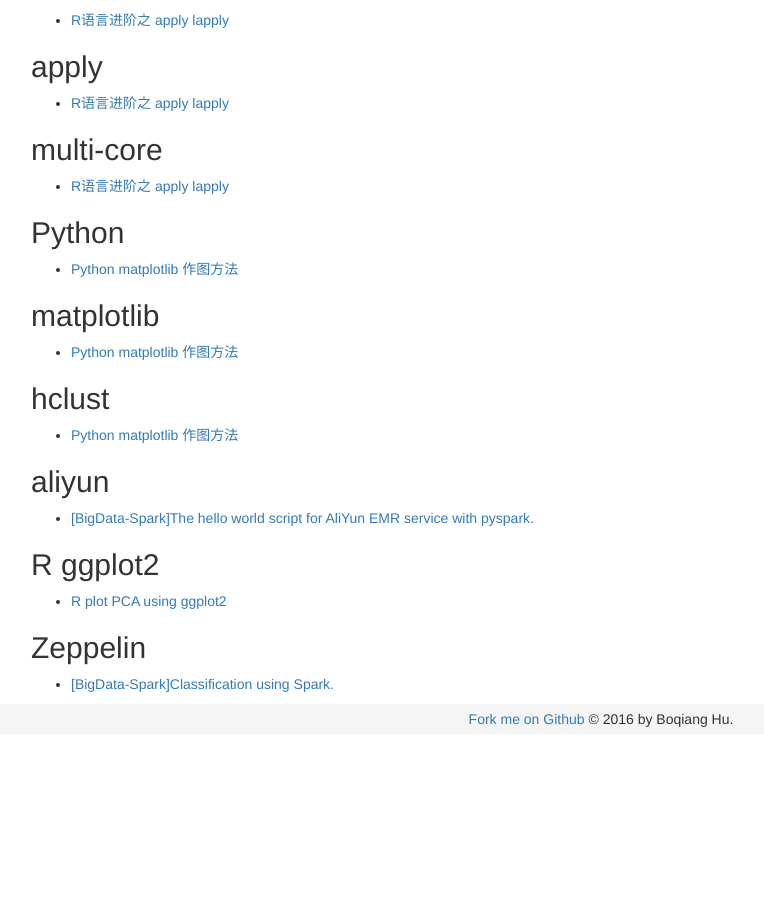
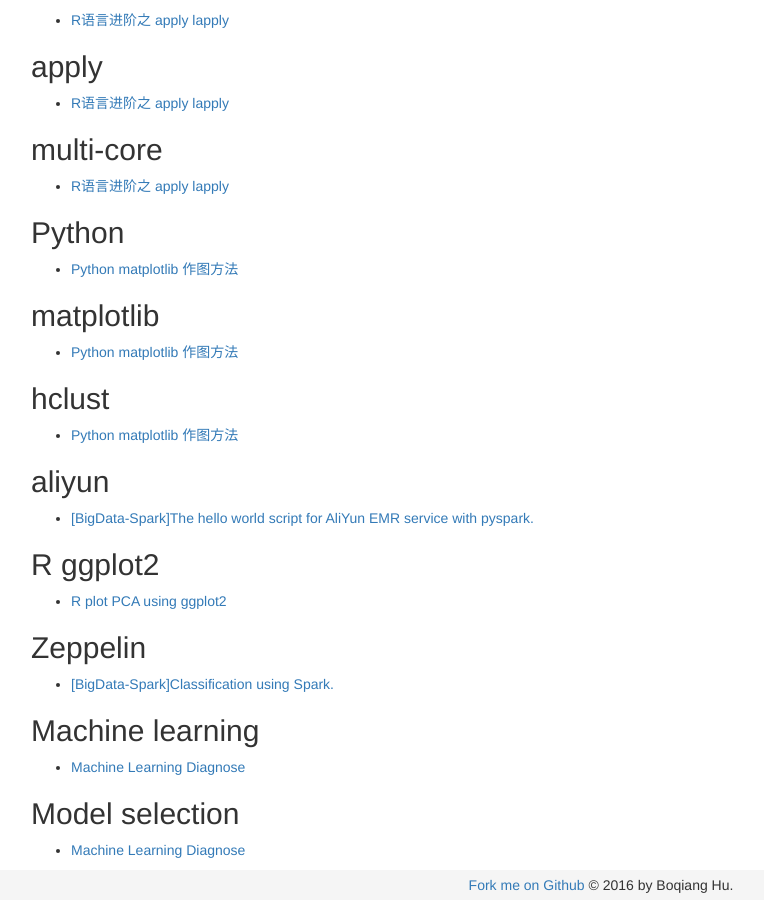
Before and after one commit to huboqiang/huboqiang.github.io, a Jekyll site: the page built from tags.html, in a window 1280 px wide and 900 px high, scrolled down 2621 px. Shown: the whole window, without its empty margins (39-803 px from the left). Built offline with Jekyll 4.4.1, drawn with Linux system fonts in a browser that asks for light colours; before the commit the page ends 3355 px from its top, so only the background shows below that; some of the changed text lies outside the part shown.

Commit message:
Revise format.

```diff
--- a/_posts/machinglearning/2016-03-07-MLDiagnose.md
+++ b/_posts/machinglearning/2016-03-07-MLDiagnose.md
@@ -1,3 +1,12 @@
+---
+title: "Machine Learning Diagnose"
+tagline: ""
+last_updated: 2016-03-07
+category: Machine Learning
+layout: post
+tags : [Machine learning, Model selection]
+---
+
 # Machine Learning Diagnose：
 
 [http://www.holehouse.org/mlclass/10_Advice_for_applying_machine_learning.html](http://www.holehouse.org/mlclass/10_Advice_for_applying_machine_learning.html)
```
